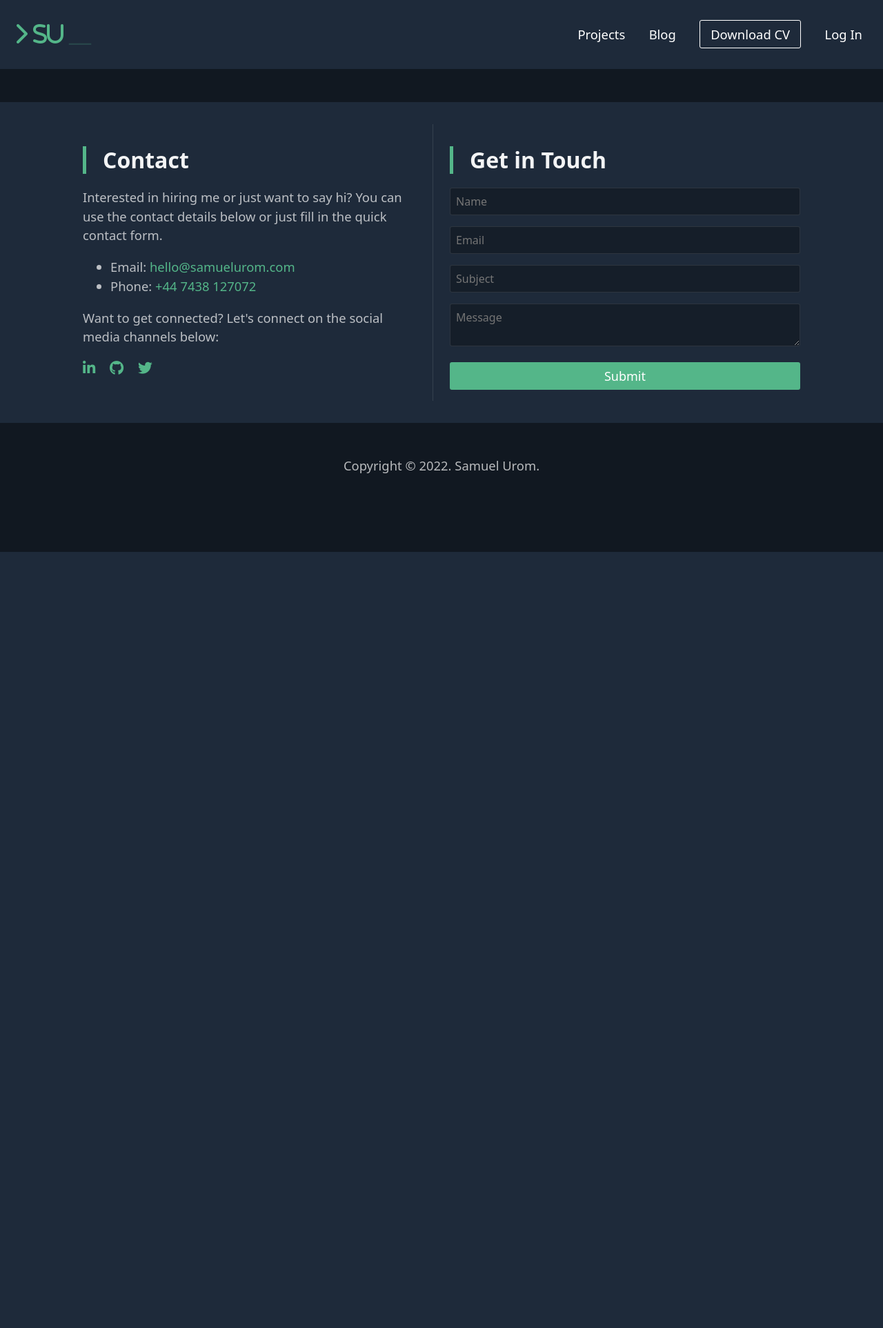
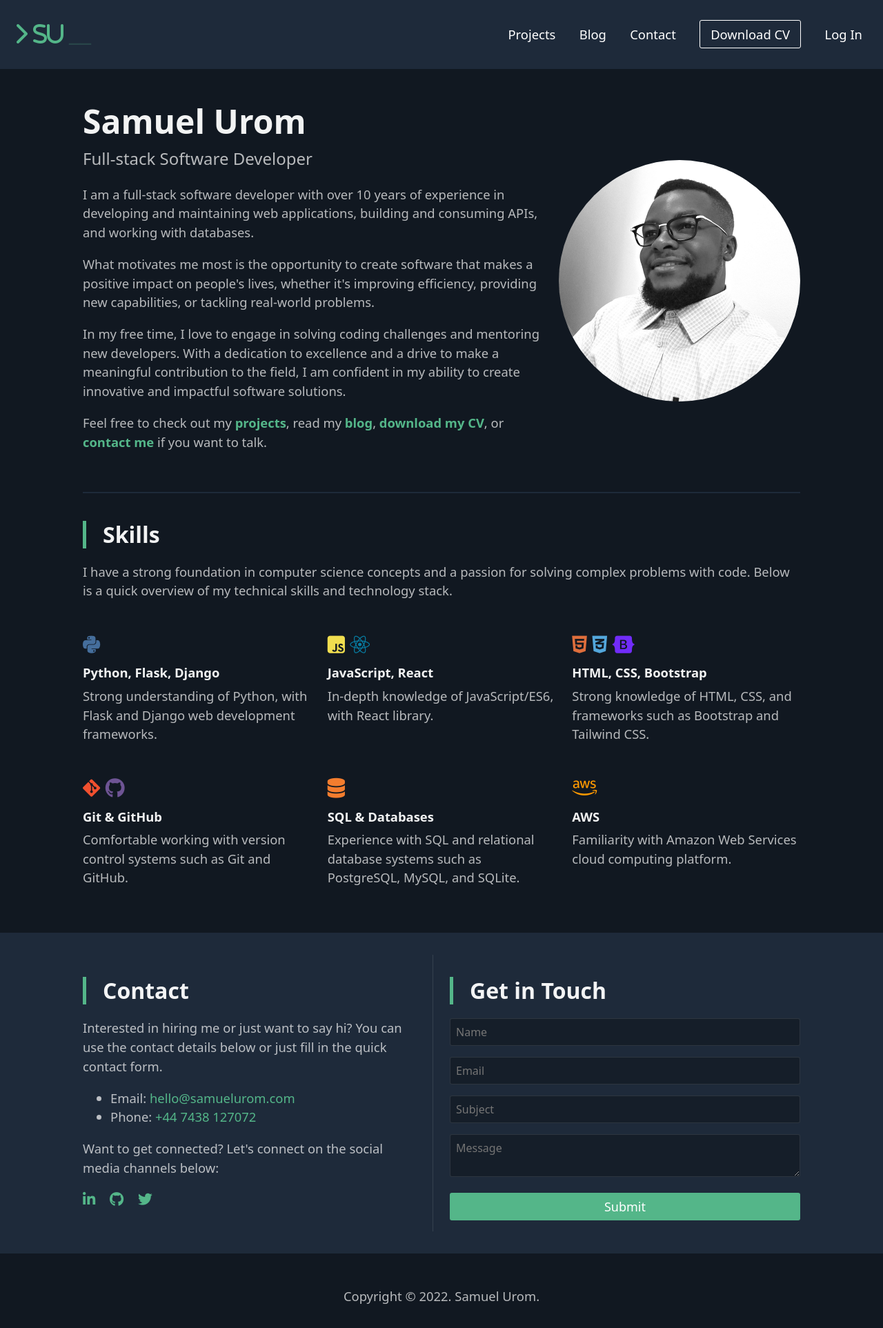
Before and after one commit to samuelurom/django-tailwindcss-portfolio, a Flask app: page / in a window 1280 px wide. Shown: the whole page at 69% size. Before the commit the page ends 800 px from the top, so only its background shows below. Run offline with Flask 2, Linux system fonts and the light colour scheme; data that the repository does not hold is empty; some libraries are stand-ins or nearby versions.

Commit message:
added homepage and support for opengraph metas on single pages

```diff
--- a/samuelurom/static/style.css
+++ b/samuelurom/static/style.css
@@ -239,6 +239,10 @@ aside i {
     color: #F47D2E;
 }
 
+.fa-react {
+    color: #087ea4;
+}
+
 .icon {
     color: var(--accent-color);
     font-size: 1.8rem;
--- a/samuelurom/templates/base.html
+++ b/samuelurom/templates/base.html
@@ -9,6 +9,9 @@
         <script src="https://kit.fontawesome.com/6dd2932751.js" crossorigin="anonymous"></script>
         <title>{% block title %}{% endblock %} – Samuel Urom</title>
         <link rel="icon" type="image/x-icon" href="{{ url_for('static', filename='images/favicon.png') }}">
+        <meta property="og:title" content="{% block og_title %}{% endblock %}" />
+        <meta property="og:description" content="{% block og_description %}{% endblock %}" />
+        <meta property="og:image" content="{% block og_image %}{% endblock %}" />
     </head>
     <body>
         <header>
@@ -18,17 +21,15 @@
                     <i class="fa-solid fa-bars"></i>
                 </div>
                 <ul class="nav-menu">
+                    <li><a href="{{ url_for('page.projects') }}">Projects</a></li>
+                    <li><a href="{{ url_for('page.blog') }}">Blog</a></li>
+                    <li><a href="#contact">Contact</a></li>
+                    <li><a href="" class="download-menu">Download CV</a></li>
                     {% if g.user %}
-                        <li><span>Hi {{ g.user['full_name'] }}!</span></li>
-                        <li><a href="{{ url_for('page.projects') }}">Projects</a></li>
-                        <li><a href="{{ url_for('page.blog') }}">Blog</a></li>
-                        <li><a href="" class="download-menu">Download CV</a></li>
-                        <li><a href="{{ url_for('auth.logout') }}"><i class="fa-solid fa-arrow-right-from-bracket menu_icon"></i> Log Out</a></li>
+                    <li><span>Hi {{ g.user['full_name'] }}!</span></li>
+                    <li><a href="{{ url_for('auth.logout') }}"><i class="fa-solid fa-arrow-right-from-bracket menu_icon"></i> Log Out</a></li>
                     {% else %}
-                        <li><a href="{{ url_for('page.projects') }}">Projects</a></li>
-                        <li><a href="{{ url_for('page.blog') }}">Blog</a></li>
-                        <li><a href="" class="download-menu">Download CV</a></li>
-                        <li><a href="{{ url_for('auth.login') }}">Log In</a></li>
+                    <li><a href="{{ url_for('auth.login') }}">Log In</a></li>
                     {% endif %}
                 </ul>
             </nav>
--- a/samuelurom/templates/pages/index.html
+++ b/samuelurom/templates/pages/index.html
@@ -1,3 +1,62 @@
 {% extends 'base.html' %}
 
+{% block og_title %}Samuel Urom - Software Developer{% endblock %}
+{% block og_description %}Samuel Urom is a full-stack software developer with 10+ years of experience in developing and maintaining web applications, building and consuming APIs, and working with databases.{% endblock %}
+{% block og_image %}https://samuelurom.com{{ url_for('static', filename='images/Samuel_Urom.jpg') }}{% endblock %}
+
 {% block title %}Software Developer{% endblock %}
+
+{% block content %}
+<section class="hero" id="about">
+    <div class="bio">
+        <h1>Samuel Urom</h1>
+        <span>Full-stack Software Developer</span>
+        <p>I am a full-stack software developer with over 10 years of experience in developing and maintaining web applications, building and consuming APIs, and working with databases.</p>
+        <p>What motivates me most is the opportunity to create software that makes a positive impact on people's lives, whether it's improving efficiency, providing new capabilities, or tackling real-world problems.</p>
+        <p>In my free time, I love to engage in solving coding challenges and mentoring new developers. With a dedication to excellence and a drive to make a meaningful contribution to the field, I am confident in my ability to create innovative and impactful software solutions.</p>
+        <p>Feel free to check out my <b><a href="{{ url_for('page.projects') }}">projects</a></b>, read my <b><a href="{{ url_for('page.blog') }}">blog</a></b>, <b><a href="#">download my CV</a></b>, or <b><a href="#contact">contact me</a></b> if you want to talk.</p>
+    </div>
+    <div class="profile-photo">
+        <img src="{{ url_for('static', filename='images/Samuel_Urom.jpg') }}" alt="">
+    </div>
+</section>
+<section>
+    <hr>
+</section>
+<section id="skills">
+    <h3>Skills</h3>
+    <p>I have a strong foundation in computer science concepts and a passion for solving complex problems with code. Below is a quick overview of my technical skills and technology stack.</p>
+    <div class="container icon-cards">
+        <div class="item">
+            <div class="icon py"><i class="fa-brands fa-python"></i></div>
+            <h4>Python, Flask, Django</h4>
+            <p>Strong understanding of Python, with Flask and Django web development frameworks.</p>
+        </div>
+        <div class="item">
+            <div class="icon js"><i class="fa-brands fa-square-js"></i> <i class="fa-brands fa-react"></i></div>
+            <h4>JavaScript, React</h4>
+            <p>In-depth knowledge of JavaScript/ES6, with React library.</p>
+        </div>
+        <div class="item">
+            <div class="icon"><i class="fa-brands fa-html5"></i> <i class="fa-brands fa-css3-alt"></i> <i class="fa-brands fa-bootstrap"></i></div>
+            <h4>HTML, CSS, Bootstrap</h4>
+            <p>Strong knowledge of HTML, CSS, and frameworks such as Bootstrap and Tailwind CSS.</p>
+        </div>
+        <div class="item">
+            <div class="icon"><i class="fa-brands fa-git-alt"></i> <i class="fa-brands fa-github"></i></div>
+            <h4>Git & GitHub</h4>
+            <p>Comfortable working with version control systems such as Git and GitHub.</p>
+        </div>
+        <div class="item">
+            <div class="icon"><i class="fa-solid fa-database"></i></div>
+            <h4>SQL & Databases</h4>
+            <p>Experience with SQL and relational database systems such as PostgreSQL, MySQL, and SQLite.</p>
+        </div>
+        <div class="item">
+            <div class="icon"><i class="fa-brands fa-aws"></i></div>
+            <h4>AWS</h4>
+            <p>Familiarity with Amazon Web Services cloud computing platform.</p>
+        </div>
+    </div>
+</section>
+{% endblock %}
--- a/samuelurom/templates/pages/single_post.html
+++ b/samuelurom/templates/pages/single_post.html
@@ -1,4 +1,8 @@
 {% extends 'base.html' %}
+
+{% block og_title %}{{ post['post_title'] }}{% endblock %}
+{% block og_description %}{{ post['post_description'] }}{% endblock %}
+{% block og_image %}/uploads/{{ post['featured_image'] }}{% endblock %}
 
 {% block header %}
 <article>
```
